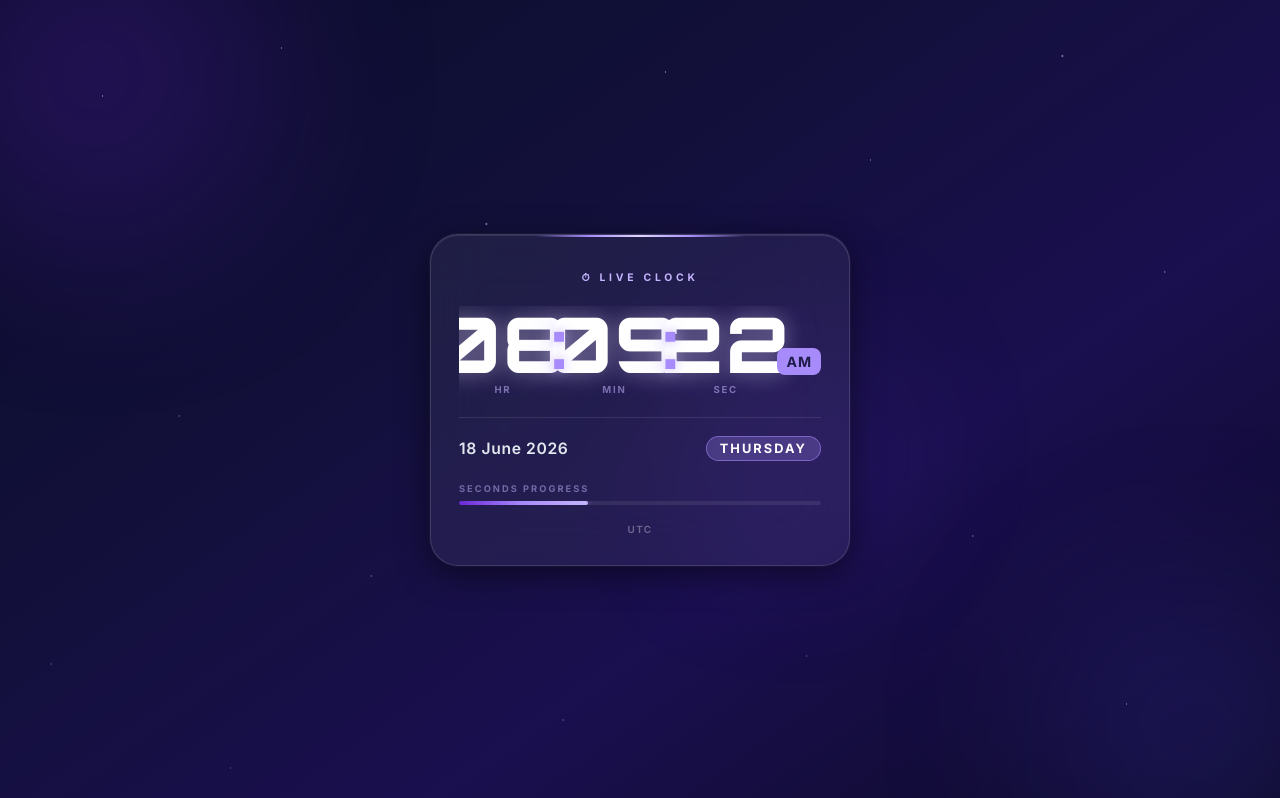
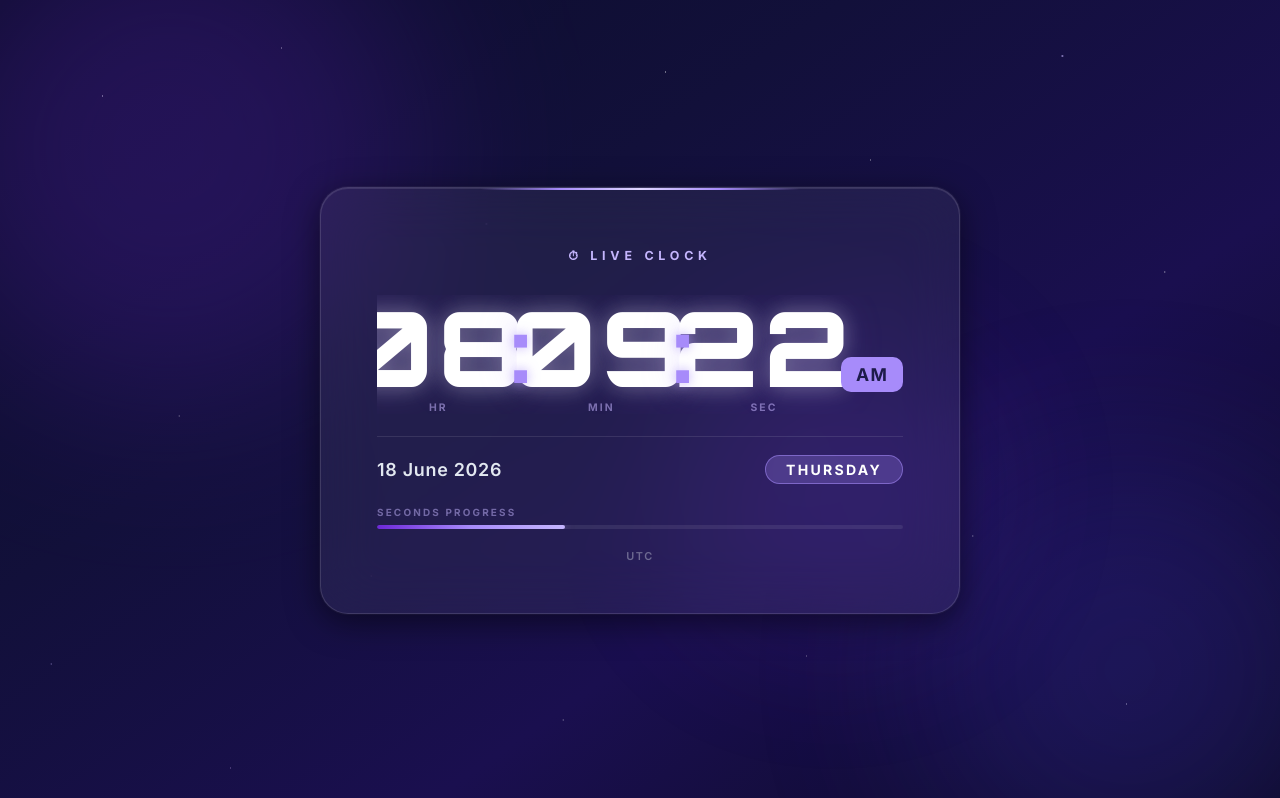
Before and after one commit to asma-umar-dev/Digital-clock, a plain HTML site: page index.html in a window 1280 px wide. Drawn offline with Linux system fonts and the light colour scheme.

Commit message:
Update style.css

```diff
--- a/style.css
+++ b/style.css
@@ -303,3 +303,110 @@ body {
   color: rgba(226, 232, 240, .38);
   text-transform: uppercase;
 }
+
+/* =============================================
+   DESKTOP FIX — 768px aur upar
+   vw se font bada ho jata tha desktop pe
+   isliye fixed px values diye hain
+   ============================================= */
+@media (min-width: 768px) {
+
+  .card {
+    max-width: 560px;
+    padding: 50px 48px 42px;
+  }
+
+  /* Fixed digit size — vw pe depend nahi */
+  .hms {
+    font-size: 5.5rem;
+    letter-spacing: .04em;
+  }
+
+  .colon {
+    font-size: 4.4rem;
+    margin-bottom: 20px;
+    padding: 0 6px;
+  }
+
+  .ampm-badge {
+    font-size: 1rem;
+    padding: 6px 13px;
+    margin-left: 12px;
+    margin-bottom: 22px;
+    border-radius: 10px;
+  }
+
+  .unit-label {
+    font-size: .65rem;
+    letter-spacing: .20em;
+  }
+
+  .label {
+    font-size: .72rem;
+    letter-spacing: .38em;
+    margin-bottom: 28px;
+  }
+
+  .date-text {
+    font-size: 1.05rem;
+  }
+
+  .day-badge {
+    font-size: .82rem;
+    padding: 5px 18px;
+  }
+
+  .prog-label {
+    font-size: .62rem;
+  }
+
+  .tz-row {
+    font-size: .68rem;
+    margin-top: 20px;
+  }
+
+  /* Bigger blobs for desktop */
+  .b1 { width: 500px; height: 500px; }
+  .b2 { width: 420px; height: 420px; }
+  .b3 { width: 260px; height: 260px; }
+}
+
+/* =============================================
+   LARGE DESKTOP — 1200px+
+   ============================================= */
+@media (min-width: 1200px) {
+
+  .card {
+    max-width: 640px;
+    padding: 60px 56px 50px;
+  }
+
+  .hms {
+    font-size: 6.5rem;
+  }
+
+  .colon {
+    font-size: 5.2rem;
+    padding: 0 8px;
+  }
+
+  .ampm-badge {
+    font-size: 1.1rem;
+    padding: 7px 15px;
+    margin-left: 14px;
+  }
+
+  .label {
+    font-size: .78rem;
+    margin-bottom: 32px;
+  }
+
+  .date-text {
+    font-size: 1.12rem;
+  }
+
+  .day-badge {
+    font-size: .88rem;
+    padding: 5px 20px;
+  }
+}
```
